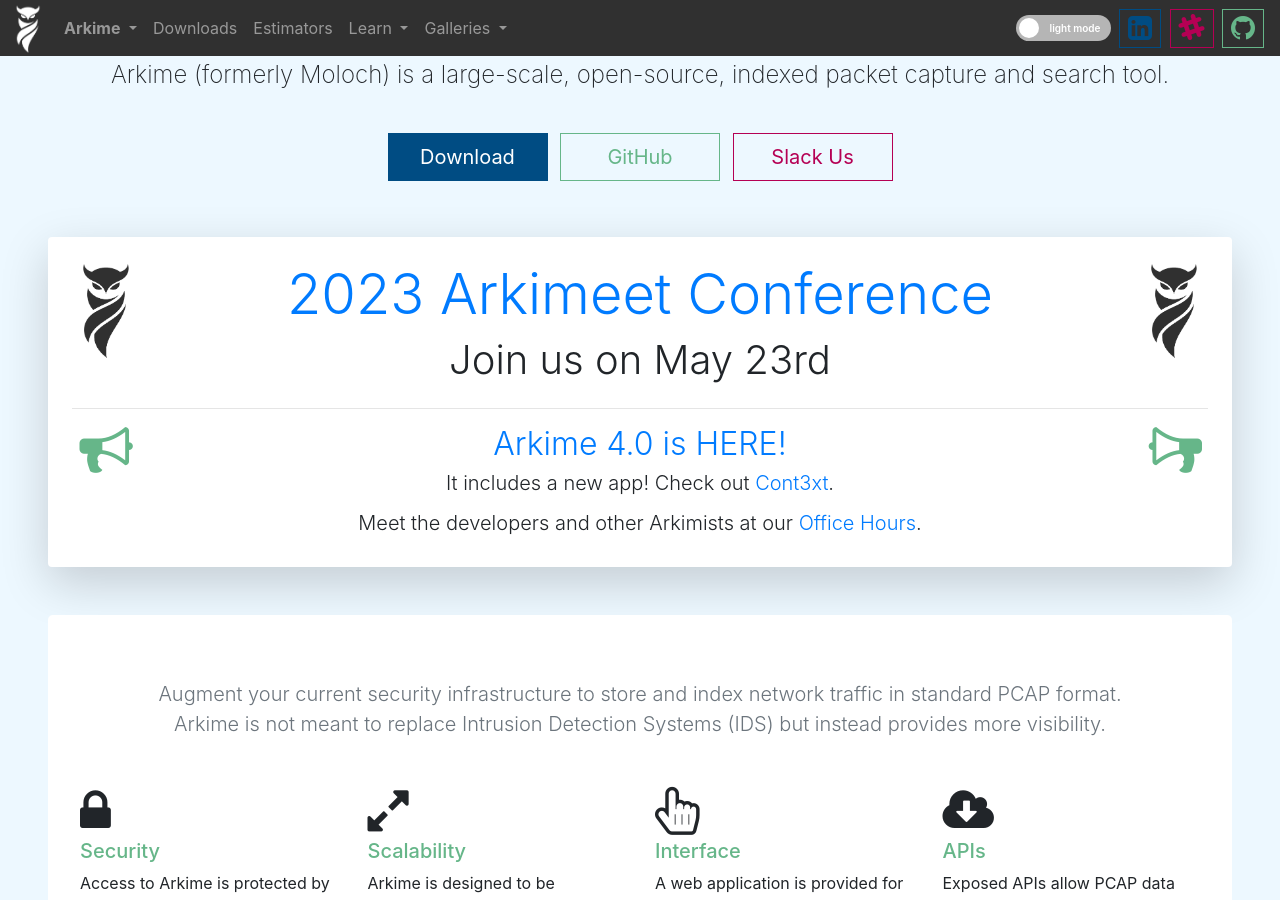
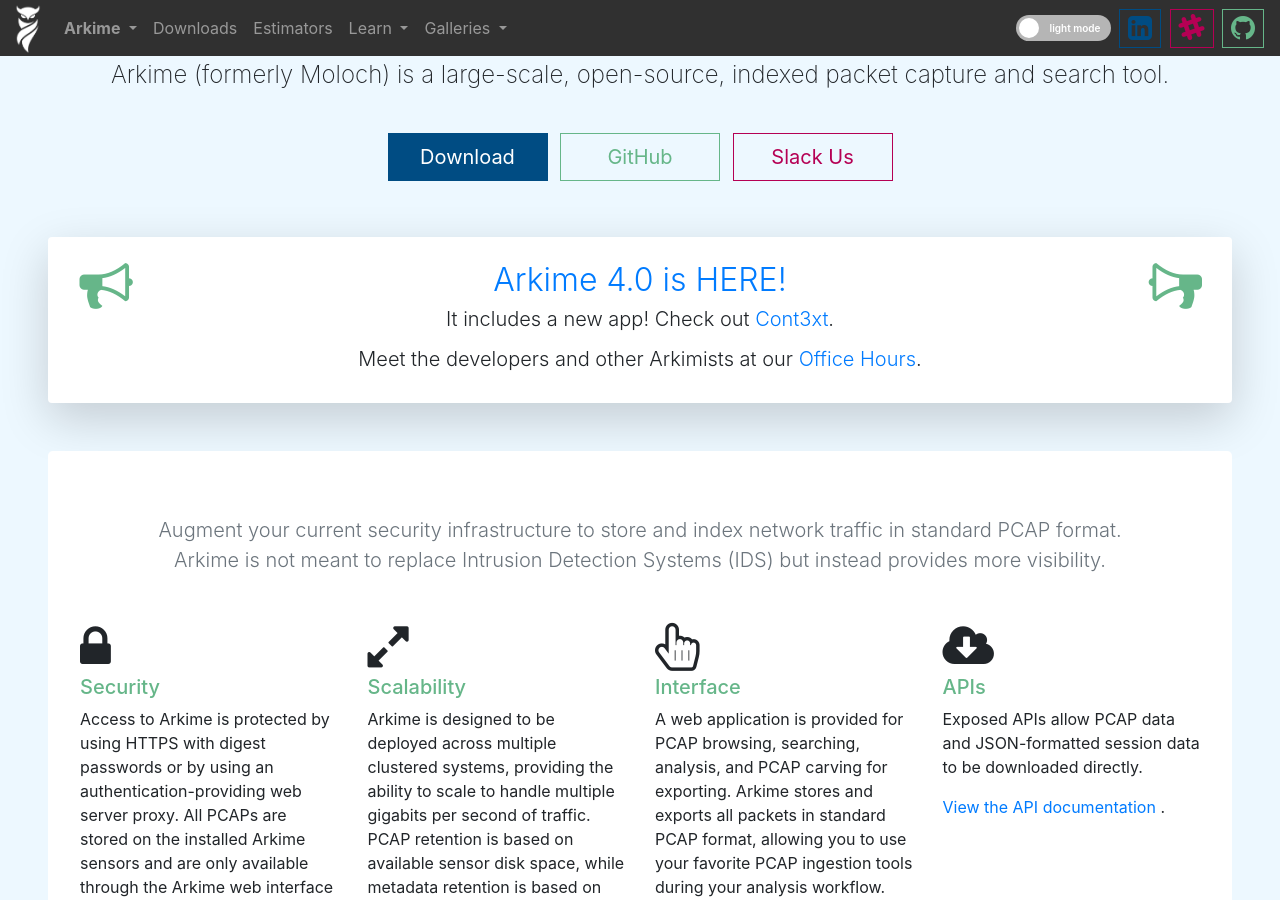
Before and after one commit to arkime/arkimeweb, a Jekyll site: the page built from index.html, in a window 1280 px wide and 900 px high, scrolled down 321 px. Built offline with Jekyll 4.4.1, drawn with Linux system fonts in a browser that asks for light colours.

Commit message:
remove conference from home page

```diff
--- a/arkimeet.html
+++ b/arkimeet.html
@@ -116,7 +116,7 @@
                 Registration is required by May 18, 2023.
               </p> -->
               <hr>
-              <p class="lead lead-lg mt-4 d-flex justify-content-center flex-wrap">
+              <!-- <p class="lead lead-lg mt-4 d-flex justify-content-center flex-wrap">
                 Join remotely! We're using Chime to host virtual attendance and presentations.
               </p>
               <p class="mb-3">
@@ -124,7 +124,7 @@
                   class="btn btn-lg btn-primary mt-1">
                   Join Arkimeet remotely!
                 </a>
-              </p>
+              </p> -->
 
               <!-- <p class="lead mt-5" style="font-weight:400">
                 <span class="fa fa-lightbulb-o fa-lg primary-theme-text">
--- a/index.html
+++ b/index.html
@@ -88,7 +88,7 @@
       </div>
       <div class="shadow-lg p-4 mb-5 mr-5 ml-5 bg-white rounded">
 
-        <div class="row">
+        <!-- <div class="row">
           <div class="col-1 d-none d-lg-block">
             <h1 class="text-center primary-theme-text">
               <img class="arkime-logo black-arkime d-none d-sm-none d-md-none d-lg-inline" height="100px" />
@@ -119,7 +119,7 @@
             </h1>
           </div>
         </div>
-        <hr>
+        <hr> -->
         <div class="row">
           <div class="col-1 d-none d-lg-block">
             <h1 class="text-center primary-theme-text">
```
